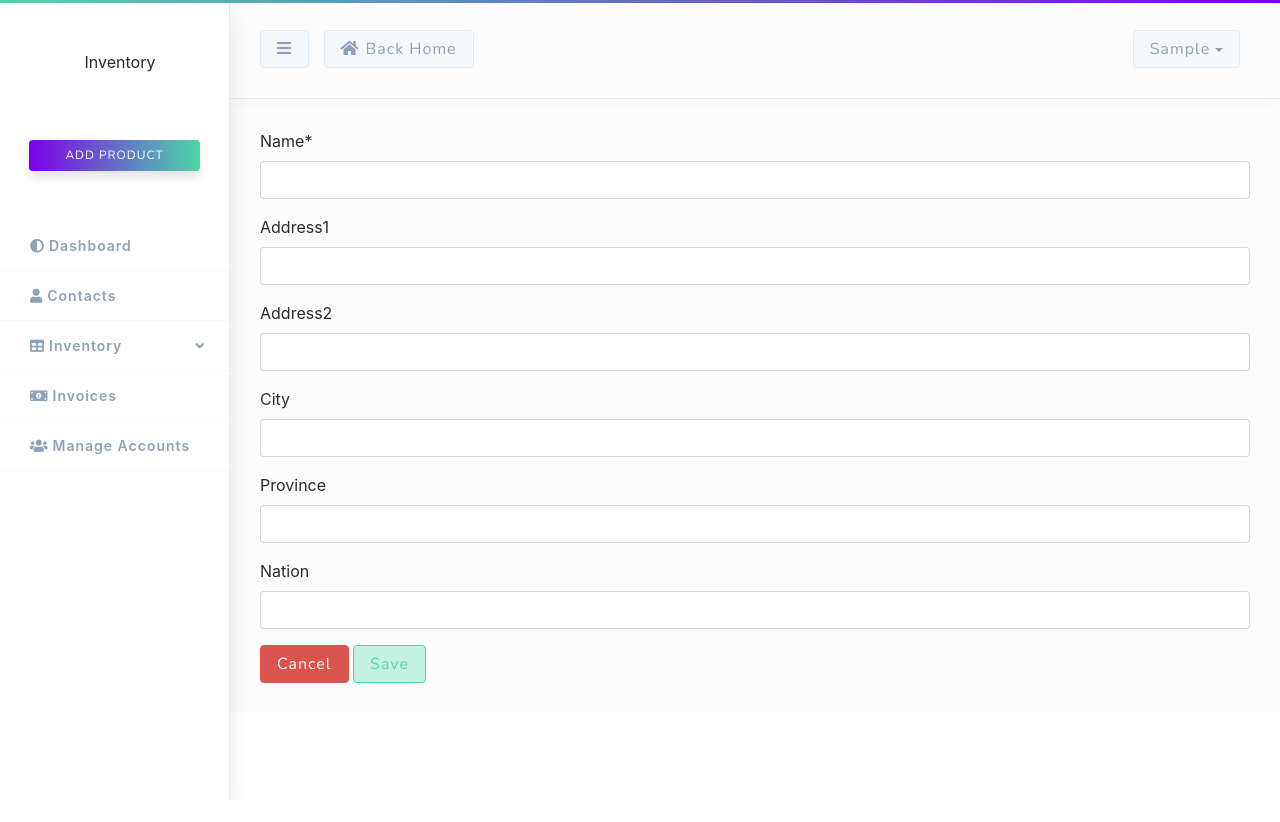
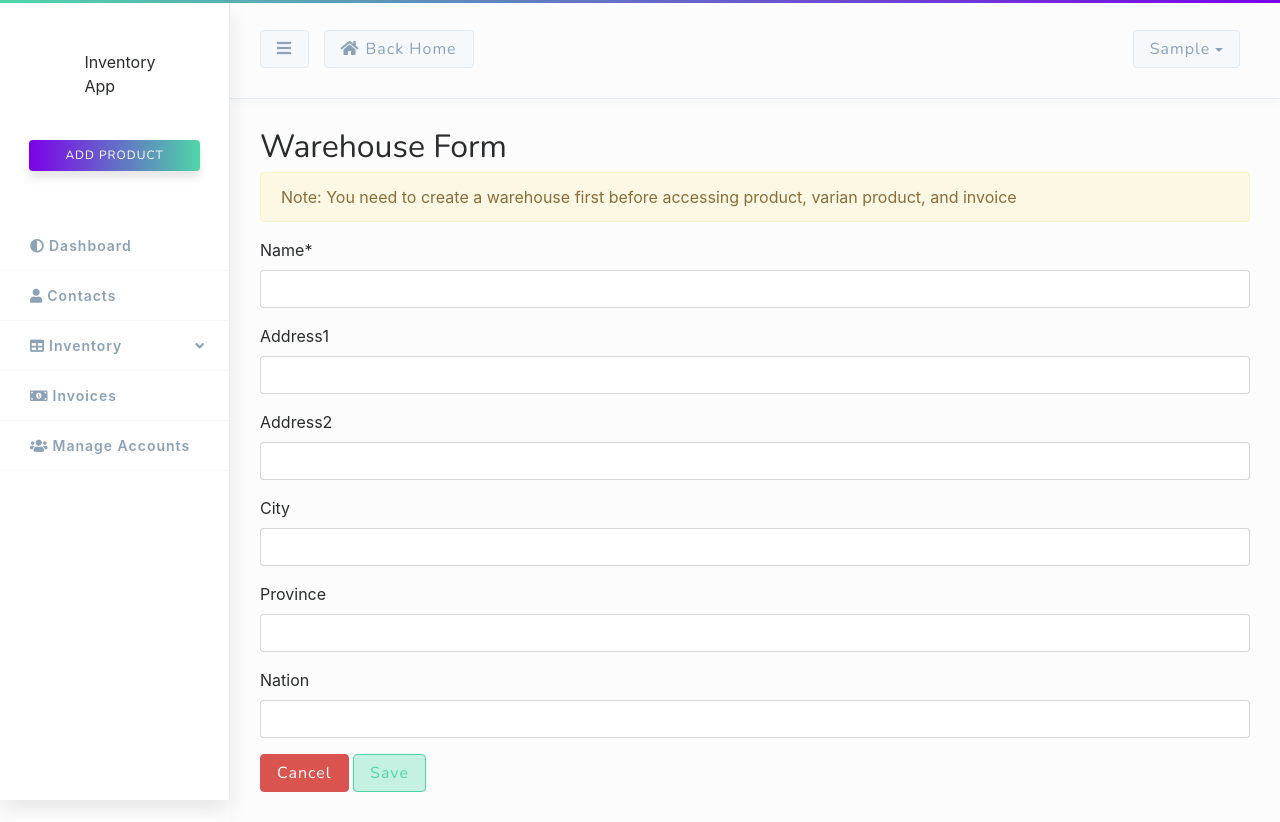
Before and after one commit to dovjay/django-stock-chain, a Django app: page /account/create-warehouse/ in a window 1280 px wide. Before the commit the page ends 800 px from the top, so only its background shows below. Run offline with Django 3.2, Linux system fonts and the light colour scheme; the visitor is signed in with stand-in values (Sample User, id 1); parts of the project's set-up code (start-up, migrations or seed data) failed here and were passed over; some libraries are stand-ins or nearby versions.

Commit message:
fix warehouse bug, add title to every form

```diff
--- a/account/templates/account/account_form.html
+++ b/account/templates/account/account_form.html
@@ -2,6 +2,7 @@
 {% load crispy_forms_tags %}
 
 {% block content %}
+    <h2>Account Form</h2>
     <form method="POST">{% csrf_token %}
         {{ form|crispy }}
         <button type="button" class="btn btn-danger" onClick="goBack()">Cancel</button>
--- a/account/templates/account/contact_form.html
+++ b/account/templates/account/contact_form.html
@@ -2,6 +2,7 @@
 {% load crispy_forms_tags %}
 
 {% block content %}
+<h2>Contact Form</h2>
     <form method="POST">{% csrf_token %}
         {{ form|crispy }}
         <button type="button" class="btn btn-danger" onClick="goBack()">Cancel</button>
--- a/account/templates/account/permissionwarehouse_form.html
+++ b/account/templates/account/permissionwarehouse_form.html
@@ -2,6 +2,7 @@
 {% load crispy_forms_tags %}
 
 {% block content %}
+<h2>Permission Form</h2>
     <form method="POST">{% csrf_token %}
         {{ form|crispy }}
         <button type="button" class="btn btn-danger" onClick="goBack()">Cancel</button>
--- a/account/templates/account/warehouse_form.html
+++ b/account/templates/account/warehouse_form.html
@@ -2,6 +2,8 @@
 {% load crispy_forms_tags %}
 
 {% block content %}
+    <h2>Warehouse Form</h2>
+    <div class="alert alert-warning">Note: You need to create a warehouse first before accessing product, varian product, and invoice</div>
     <form method="POST">{% csrf_token %}
         {{ form|crispy }}
         <button type="button" class="btn btn-danger" onClick="goBack()">Cancel</button>
--- a/account/views.py
+++ b/account/views.py
@@ -54,9 +54,20 @@ class UpdateContact(LoginRequiredMixin, UpdateView):
     template_name_suffix = '_form'
     success_url = reverse_lazy('account-contacts')
 
-class DeleteContact(LoginRequiredMixin, DeleteView):
+    def form_valid(self, form, *args, **kwargs):
+        if self.request.user.is_superuser:
+            form.instance.owner = self.request.user
+        else:
+            permission = get_object_or_404(PermissionWarehouse, user=self.request.user)
+            form.instance.owner = permission.warehouse.owner
+        return super(UpdateContact, self).form_valid(form)
+
+class DeleteContact(LoginRequiredMixin, UserPassesTestMixin, DeleteView):
     model = Contact
     success_url = reverse_lazy('account-contacts')
+
+    def test_func(self):
+        return self.request.user.is_superuser
 
 @login_required
 def manage_accounts(request):
--- a/inventory/templates/inventory/base.html
+++ b/inventory/templates/inventory/base.html
@@ -23,7 +23,7 @@
     <!-- start with head -->
     <div class="head">
       <div class="logo">
-        Inventory
+        Inventory App
         {% comment %} <img src="{% static 'inventory/img/logo-admin.png' %}" alt=""> {% endcomment %}
       </div>
       <a href={% url 'inventory-create-product'%} class="btn btn-danger w-75">Add Product</a>
--- a/inventory/templates/inventory/category_form.html
+++ b/inventory/templates/inventory/category_form.html
@@ -2,6 +2,7 @@
 {% load crispy_forms_tags %}
 
 {% block content %}
+    <h2>Category Form</h2>
     <form method="POST">{% csrf_token %}
         {{ form|crispy }}
         <button type="button" class="btn btn-danger" onClick="goBack()">Cancel</button>
--- a/inventory/templates/inventory/product_form.html
+++ b/inventory/templates/inventory/product_form.html
@@ -2,6 +2,7 @@
 {% load crispy_forms_tags %}
 
 {% block content %}
+    <h2>Product Form</h2>
     <form method="POST" enctype="multipart/form-data">{% csrf_token %}
         {{ form|crispy }}
         <button type="button" class="btn btn-danger" onClick="goBack()">Cancel</button>
--- a/inventory/templates/inventory/varianproduct_form.html
+++ b/inventory/templates/inventory/varianproduct_form.html
@@ -2,6 +2,7 @@
 {% load crispy_forms_tags %}
 
 {% block content %}
+    <h2>Varian Product Form</h2>
     <form method="POST">{% csrf_token %}
         {{ form|crispy }}
         <button type="button" class="btn btn-danger" onClick="goBack()">Cancel</button>
--- a/invoice/views.py
+++ b/invoice/views.py
@@ -30,7 +30,10 @@ def invoices(request):
 
         else:
             warehouses = Warehouse.objects.all()
-            warehouse = warehouses[0]
+            if warehouses:
+                warehouse = warehouses[0]
+            else:
+                return redirect(reverse('account-create-warehouse'))
             url = reverse('invoice-list')
             qs = f'warehouse_id={warehouse.id}'
             return redirect(f'{url}?{qs}')
```
Also changed, not shown: inventory/templates/inventory/varian_form.html (deleted, +0 -18 lines), inventory/views.py (+10 -3 lines).
